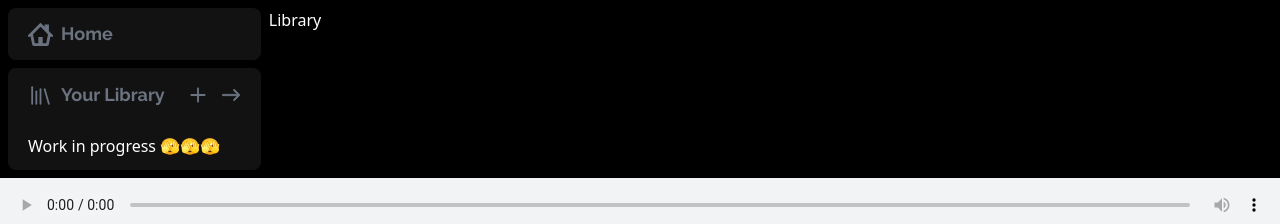
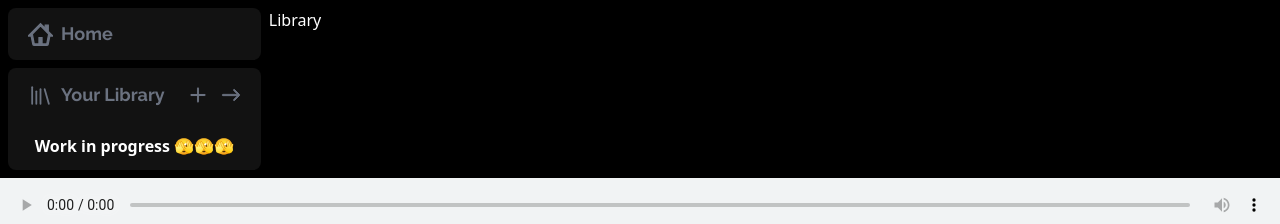
Before and after one commit to anonthedev/youdio, a Next.js app: page /library in a window 1280 px wide. Shown: the top 224 px of the page. Built offline with nearby package versions, Linux system fonts and the light colour scheme; a web font is replaced by a local one.

Commit message:
library work in progress text centered

```diff
--- a/src/Components/Sidebar/LibraryPreview.tsx
+++ b/src/Components/Sidebar/LibraryPreview.tsx
@@ -11,9 +11,9 @@ export default function LibraryPreview() {
 //    })
 
     return (
-        <section>
-            <div>
-                <span>Work in progress 🫣🫣🫣</span>
+        <section className="flex items-center h-full w-full justify-center">
+            <div className="">
+                <span className="text-center font-semibold ">Work in progress 🫣🫣🫣</span>
                 {/* <p>{userDetails.email}</p> */}
             </div>
         </section>
```
